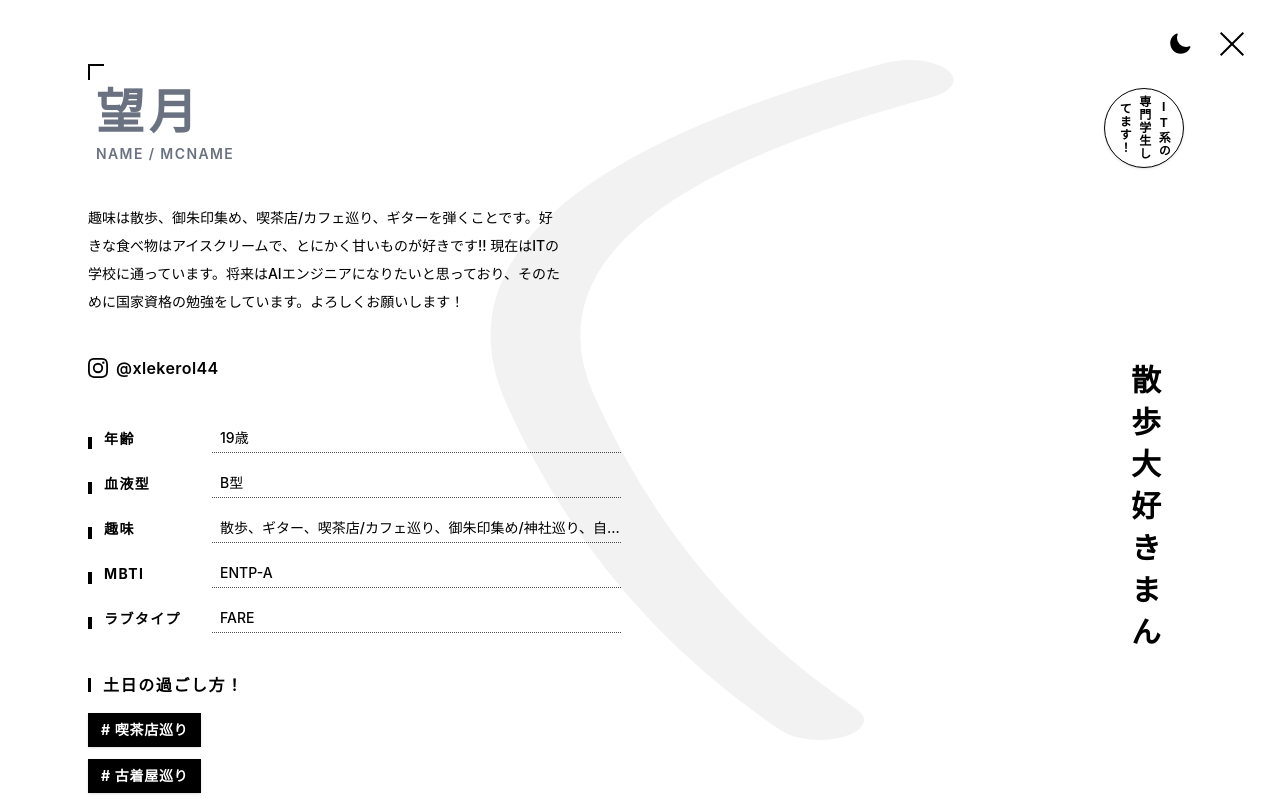
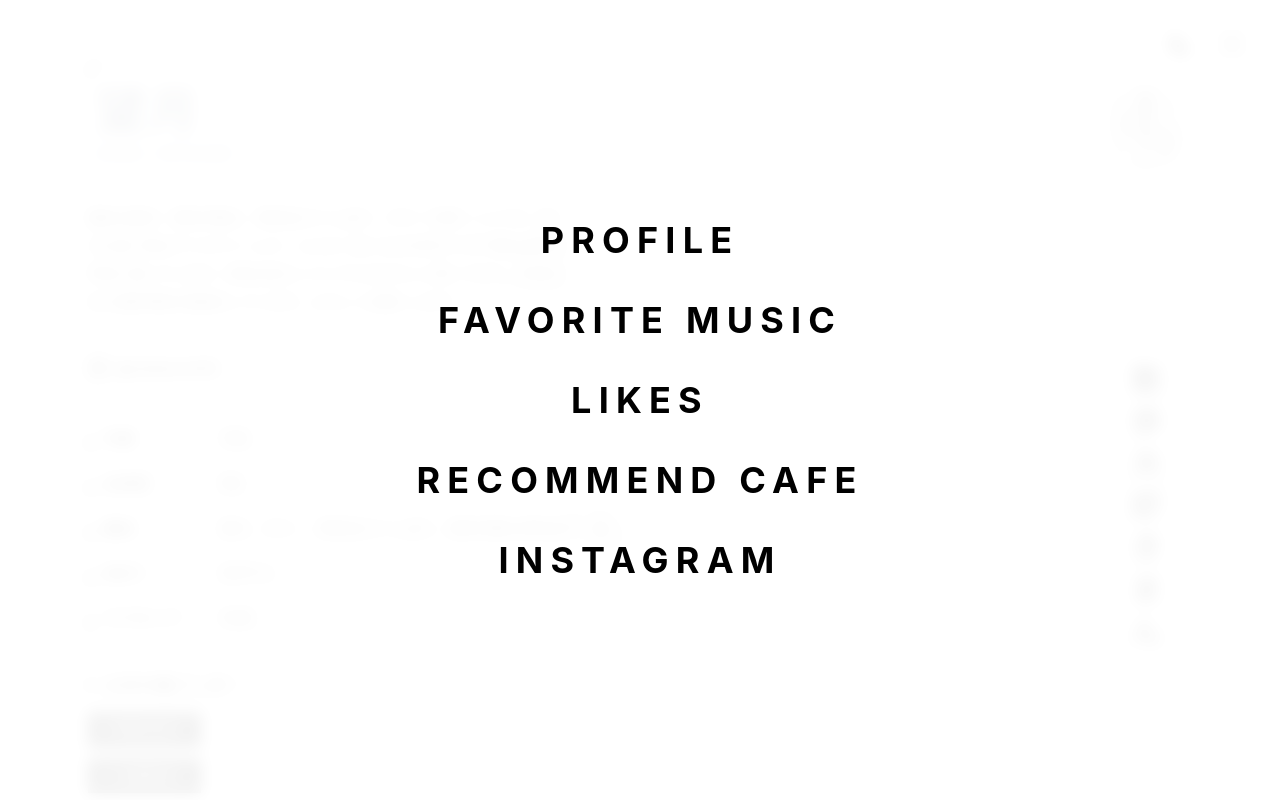
Before and after one commit to ken-31/my-profile, a React (Vite) app: page / in a window 1280 px wide. Both pictures are taken after a click on the button 1232 px from the left and 44 px from the top of the page. Shown: the top 800 px of the page. Built offline with nearby package versions, Linux system fonts and the light colour scheme.

Commit message:
更新しました

```diff
--- a/src/ProfilePage.tsx
+++ b/src/ProfilePage.tsx
@@ -7,7 +7,9 @@
     useEffect(() => {
         const observer = new IntersectionObserver((entries) => {
             entries.forEach(entry => {
-                if (entry.isIntersecting) setVisible(true);
+                if (entry.isIntersecting) {
+                    setVisible(true);
+                }
             });
         }, { threshold: 0.1 });
 
@@ -69,7 +71,7 @@
             ]
         },
         {
-            no: '02', t: '散歩知てるときに聞いている曲',
+            no: '02', t: '散歩してるときに聞いている曲',
             songs: [
                 { title: '光の方へ', artist: 'カネコアヤノ', album: '燦々', time: '3:50' },
                 { title: '明るい未来', artist: 'never young beach', album: 'fam fam', time: '3:54' },
@@ -173,6 +175,19 @@
 
     const toggleMenu = () => setIsMenuOpen(!isMenuOpen);
 
+    const handleScrollTo = (e: React.MouseEvent, targetId: string) => {
+        e.preventDefault();
+        setIsMenuOpen(false);
+        if (targetId === 'top') {
+            window.scrollTo({ top: 0, behavior: 'smooth' });
+        } else if (targetId === 'music' || targetId === 'cafes') {
+            const element = document.getElementById(`${targetId}-title`);
+            if (element) element.scrollIntoView({ behavior: 'smooth', block: 'start' });
+        } else {
+            const element = document.getElementById(targetId);
+            if (element) element.scrollIntoView({ behavior: 'smooth' });
+        }
+    };
 
     const carouselBaseItems = [
         '/images/ralph lauren.png', '/images/arcteryx.jpg', '/images/levis.jpg', '/images/carhartt.jpg', '/images/nana.jpg'
@@ -224,35 +239,38 @@
             {selectedPlaylistIndex !== null && (
                 <div className={`fixed inset-0 z-[100] flex items-center justify-center p-4 backdrop-blur-md transition-all duration-300 ${isDarkMode ? 'bg-black/80' : 'bg-stone-500/50'}`}>
 
-                    <div className="absolute inset-0 cursor-pointer" onClick={() => setSelectedPlaylistIndex(null)}></div>
+                    <div className="absolute inset-0 cursor-pointer" aria-hidden="true" onClick={() => setSelectedPlaylistIndex(null)}></div>
 
                     <button
                         className="absolute top-6 right-6 md:top-10 md:right-10 z-50 text-white hover:scale-110 transition-transform bg-black/40 rounded-full p-2 backdrop-blur"
                         onClick={() => setSelectedPlaylistIndex(null)}
+                        aria-label="Close"
                     >
-                        <svg className="w-8 h-8" viewBox="0 0 24 24" fill="none" stroke="currentColor" strokeWidth="2"><path d="M6 18L18 6M6 6l12 12" /></svg>
+                        <svg className="w-8 h-8" viewBox="0 0 24 24" fill="none" stroke="currentColor" strokeWidth="2"><path d="M6 18L18 6M6 6l12 12"/></svg>
                     </button>
 
                     <div className="relative w-full h-[85vh] flex items-center justify-center overflow-hidden pointer-events-none">
 
                         <button
                             className={`absolute left-2 md:left-8 z-50 w-12 h-12 rounded-full border border-zinc-500 flex items-center justify-center pointer-events-auto transition-transform ${isDarkMode ? 'bg-zinc-800 text-white' : 'bg-white text-black'} ${selectedPlaylistIndex === 0 ? 'opacity-30 cursor-not-allowed' : 'hover:scale-110 cursor-pointer'}`}
-                            onClick={(e) => { e.stopPropagation(); setSelectedPlaylistIndex(prev => Math.max(0, (prev || 0) - 1)); }}
+                            onClick={(e) => { e.stopPropagation(); setSelectedPlaylistIndex(prev => Math.max(0, (prev ?? 0) - 1)); }}
                             disabled={selectedPlaylistIndex === 0}
+                            aria-label="Previous playlist"
                         >
-                            <svg className="w-6 h-6" viewBox="0 0 24 24" fill="none" stroke="currentColor" strokeWidth="2"><path d="M15 19l-7-7 7-7" /></svg>
+                            <svg className="w-6 h-6" viewBox="0 0 24 24" fill="none" stroke="currentColor" strokeWidth="2"><path d="M15 19l-7-7 7-7"/></svg>
                         </button>
 
                         <button
                             className={`absolute right-2 md:right-8 z-50 w-12 h-12 rounded-full border border-zinc-500 flex items-center justify-center pointer-events-auto transition-transform ${isDarkMode ? 'bg-zinc-800 text-white' : 'bg-white text-black'} ${selectedPlaylistIndex === playlistData.length - 1 ? 'opacity-30 cursor-not-allowed' : 'hover:scale-110 cursor-pointer'}`}
-                            onClick={(e) => { e.stopPropagation(); setSelectedPlaylistIndex(prev => Math.min(playlistData.length - 1, (prev || 0) + 1)); }}
+                            onClick={(e) => { e.stopPropagation(); setSelectedPlaylistIndex(prev => Math.min(playlistData.length - 1, (prev ?? 0) + 1)); }}
                             disabled={selectedPlaylistIndex === playlistData.length - 1}
+                            aria-label="Next playlist"
                         >
-                            <svg className="w-6 h-6" viewBox="0 0 24 24" fill="none" stroke="currentColor" strokeWidth="2"><path d="M9 5l7 7-7 7" /></svg>
+                            <svg className="w-6 h-6" viewBox="0 0 24 24" fill="none" stroke="currentColor" strokeWidth="2"><path d="M9 5l7 7-7 7"/></svg>
                         </button>
 
                         {playlistData.map((pl, idx) => {
-                            const offset = idx - selectedPlaylistIndex;
+                            const offset = idx - (selectedPlaylistIndex ?? 0);
                             const isCenter = offset === 0;
 
                             let transformClass = "";
@@ -265,12 +283,17 @@
 
                             return (
                                 <div
-                                    key={idx}
-                                    className={`absolute w-[88%] md:w-[75%] lg:w-[60%] max-w-5xl h-full flex flex-col transition-all duration-700 ease-[cubic-bezier(0.25,1,0.5,1)] rounded-2xl border ${isDarkMode ? 'bg-zinc-900 border-zinc-700 text-white' : 'bg-white border-zinc-300 text-black'} shadow-2xl pointer-events-auto ${transformClass}`}
+                                    key={pl.no}
+                                    role="button"
+                                    tabIndex={isCenter ? -1 : 0}
+                                    onKeyDown={(e) => {
+                                        if (e.key === 'Enter' && !isCenter) setSelectedPlaylistIndex(idx);
+                                    }}
+                                    className={`absolute w-[88%] md:w-[75%] lg:w-[60%] max-w-5xl h-full flex flex-col transition-all duration-700 ease-[cubic-bezier(0.25,1,0.5,1)] rounded-2xl border ${isDarkMode ? 'bg-zinc-900 border-zinc-700 text-white' : 'bg-white border-zinc-300 text-black'} shadow-2xl pointer-events-auto ${transformClass} outline-none`}
                                     style={{ zIndex }}
                                     onClick={(e) => {
                                         e.stopPropagation();
-                                        if (!isCenter) setSelectedPlaylistIndex(idx);
+                                        if(!isCenter) setSelectedPlaylistIndex(idx);
                                     }}
                                 >
                                     <div className="p-8 text-center shrink-0 border-b border-current/10">
@@ -290,14 +313,14 @@
                                             {pl.songs.map((song, sIdx) => (
                                                 <div key={sIdx} className="grid grid-cols-[3rem_1fr_auto] md:grid-cols-[3rem_2fr_2fr_2fr_auto] items-center gap-4 py-4 border-b border-current/10 hover:bg-current/5 transition-colors cursor-default">
                                                     <div className="w-10 h-10 border border-current/20 rounded-md bg-zinc-500/10 flex items-center justify-center shrink-0 mx-auto">
-                                                        <svg className="w-5 h-5 opacity-40" viewBox="0 0 24 24" fill="none" stroke="currentColor" strokeWidth="1.5"><path d="M9 18V5l12-2v13" /><circle cx="6" cy="18" r="3" /><circle cx="18" cy="16" r="3" /></svg>
+                                                        <svg className="w-5 h-5 opacity-40" viewBox="0 0 24 24" fill="none" stroke="currentColor" strokeWidth="1.5"><path d="M9 18V5l12-2v13"/><circle cx="6" cy="18" r="3"/><circle cx="18" cy="16" r="3"/></svg>
                                                     </div>
                                                     <div className="font-bold truncate text-base">{song.title}</div>
                                                     <div className="hidden md:block opacity-80 truncate">{song.artist}</div>
                                                     <div className="hidden md:block opacity-80 truncate">{song.album}</div>
                                                     <div className="flex items-center gap-6 justify-end">
                                                         <span className="opacity-60 font-mono text-sm">{song.time}</span>
-                                                        <svg className="w-5 h-5 opacity-40 hover:opacity-100 cursor-pointer transition-opacity" viewBox="0 0 24 24" fill="none" stroke="currentColor" strokeWidth="2"><circle cx="12" cy="12" r="1" /><circle cx="19" cy="12" r="1" /><circle cx="5" cy="12" r="1" /></svg>
+                                                        <svg className="w-5 h-5 opacity-40 hover:opacity-100 cursor-pointer transition-opacity" viewBox="0 0 24 24" fill="none" stroke="currentColor" strokeWidth="2"><circle cx="12" cy="12" r="1"/><circle cx="19" cy="12" r="1"/><circle cx="5" cy="12" r="1"/></svg>
                                                     </div>
                                                 </div>
                                             ))}
@@ -308,19 +331,20 @@
                         })}
 
                         <div className="absolute bottom-[-2rem] flex gap-3 z-50 pointer-events-auto">
-                            {playlistData.map((_, idx) => (
-                                <div
-                                    key={idx}
+                            {playlistData.map((item, idx) => (
+                                <button
+                                    key={item.no}
+                                    aria-label={`Go to slide ${idx + 1}`}
                                     className={`w-2.5 h-2.5 rounded-full transition-all duration-300 cursor-pointer border border-white/50 ${idx === selectedPlaylistIndex ? 'bg-white scale-125' : 'bg-transparent hover:bg-white/50'}`}
                                     onClick={(e) => { e.stopPropagation(); setSelectedPlaylistIndex(idx); }}
-                                ></div>
+                                ></button>
                             ))}
                         </div>
                     </div>
                 </div>
             )}
 
-            <div className="fixed top-0 w-full flex justify-end items-center p-4 md:p-8 z-50 pointer-events-none">
+            <div className="fixed top-0 w-full flex justify-end items-center p-4 md:p-8 z-30 pointer-events-none">
                 <div className="flex items-center gap-6 pointer-events-auto">
                     <button onClick={() => setIsDarkMode(!isDarkMode)} className="hover:scale-110 transition-transform duration-300">
                         {isDarkMode ? (
@@ -335,6 +359,16 @@
                         <span className={`block h-0.5 ${theme.bgInvert} transition-all duration-300 ease-in-out ${isMenuOpen ? 'w-8 -rotate-45 -translate-y-2' : 'w-8 group-hover:w-4'}`}></span>
                     </button>
                 </div>
+            </div>
+
+            <div className={`fixed inset-0 z-40 ${isDarkMode ? 'bg-black/95' : 'bg-white/95'} backdrop-blur-sm flex flex-col items-center justify-center transition-all duration-500 ease-in-out ${isMenuOpen ? 'opacity-100 pointer-events-auto visible' : 'opacity-0 pointer-events-none invisible'}`}>
+                <nav className="flex flex-col gap-10 text-2xl md:text-4xl font-bold tracking-[0.2em] text-center">
+                    <button onClick={(e) => handleScrollTo(e, 'top')} className="hover:text-gray-400 hover:scale-110 transition-all duration-300 bg-transparent border-none cursor-pointer">PROFILE</button>
+                    <button onClick={(e) => handleScrollTo(e, 'music')} className="hover:text-gray-400 hover:scale-110 transition-all duration-300 bg-transparent border-none cursor-pointer">FAVORITE MUSIC</button>
+                    <button onClick={(e) => handleScrollTo(e, 'likes')} className="hover:text-gray-400 hover:scale-110 transition-all duration-300 bg-transparent border-none cursor-pointer">LIKES</button>
+                    <button onClick={(e) => handleScrollTo(e, 'cafes')} className="hover:text-gray-400 hover:scale-110 transition-all duration-300 bg-transparent border-none cursor-pointer">RECOMMEND CAFE</button>
+                    <a href={"https://www.instagram.com/xlekerol44/"} target="_blank" rel="noopener noreferrer" className="hover:text-gray-400 hover:scale-110 transition-all duration-300">INSTAGRAM</a>
+                </nav>
             </div>
 
             <div className="w-full flex flex-col items-center p-4 md:p-12 gap-y-24 md:gap-y-32 max-w-[1200px] mt-12 md:mt-0 pb-24">
@@ -407,9 +441,6 @@
                     </div>
                 </FadeInSection>
 
-                {/* =========================================
-                    SECTION 2 : FAVORITE MUSIC
-                ========================================= */}
                 <div id="music" className="relative w-full min-h-[90vh] flex flex-col items-center overflow-visible pt-10">
                     <div id="music-title" ref={musicRef} className="w-full h-1 scroll-mt-24 md:scroll-mt-32"></div>
 
@@ -486,7 +517,7 @@
                                         「言葉は、言葉にならない気持ちを形にしてくれるもの。」
                                     </p>
                                     <p className={`text-sm mt-6 leading-loose opacity-80 ${theme.textMuted}`}>
-                                        言葉にできない、つらい時。そっと寄り添ってくれる音楽が大好きです。<br />
+                                        言葉にできない、つらい時。そっと寄り添ってくれる音楽が大好きです。<br/>
                                         ジャンルにこだわらず、その瞬間の心に響く、大切な音たちをここに集めています。
                                     </p>
                                 </div>
@@ -502,7 +533,12 @@
                                         {playlistData.map((pl, idx) => (
                                             <div
                                                 key={pl.no}
-                                                className={`flex items-center gap-4 group cursor-pointer border-b ${theme.borderDotted} pb-4`}
+                                                role="button"
+                                                tabIndex={0}
+                                                onKeyDown={(e) => {
+                                                    if (e.key === 'Enter') setSelectedPlaylistIndex(idx);
+                                                }}
+                                                className={`flex items-center gap-4 group cursor-pointer border-b ${theme.borderDotted} pb-4 outline-none`}
                                                 onClick={() => setSelectedPlaylistIndex(idx)}
                                             >
                                                 <span className="text-xs font-bold opacity-30">{pl.no}</span>
@@ -511,7 +547,7 @@
                                                     <p className="text-[10px] opacity-50">{pl.songs.length} songs</p>
                                                 </div>
                                                 <div className="w-8 h-8 rounded-full border border-current flex items-center justify-center opacity-0 group-hover:opacity-100 transition-opacity">
-                                                    <svg className="w-3 h-3 fill-current" viewBox="0 0 24 24"><path d="M8 5v14l11-7z" /></svg>
+                                                    <svg className="w-3 h-3 fill-current" viewBox="0 0 24 24"><path d="M8 5v14l11-7z"/></svg>
                                                 </div>
                                             </div>
                                         ))}
@@ -536,9 +572,6 @@
                     </div>
                 </div>
 
-                {/* =========================================
-                    SECTION 3 : LIKES
-                ========================================= */}
                 <FadeInSection>
                     <div id="likes" className="relative z-10 w-full flex flex-col items-center pt-4 md:pt-10 mb-24">
                         <div className="w-full pl-2 mb-12 text-left relative max-w-4xl">
@@ -566,9 +599,6 @@
                     </div>
                 </FadeInSection>
 
-                {/* =========================================
-                    SECTION 4 : RECOMMEND CAFES
-                ========================================= */}
                 <div id="cafes" className="relative w-full flex flex-col items-center pt-10 mb-24 overflow-visible">
                     <div id="cafes-title" ref={cafesRef} className="w-full h-1 scroll-mt-24 md:scroll-mt-32"></div>
 
@@ -601,9 +631,9 @@
                             <h2 className="text-5xl md:text-7xl font-bold mb-10 tracking-tighter italic">My Favorite Cafes.</h2>
                             <div className={`flex gap-12 items-center border-y ${theme.borderDotted} py-8`}>
                                 {[
-                                    { label: 'Visit Count', val: cafeData.length, unit: 'places' },
-                                    { label: 'Areas', val: uniqueAreasCount, unit: 'cities' },
-                                    { label: 'Saved', val: cafeData.length, unit: 'favorites' }
+                                    {label:'Visit Count', val: cafeData.length, unit:'places'},
+                                    {label:'Areas', val: uniqueAreasCount, unit:'cities'},
+                                    {label:'Saved', val: cafeData.length, unit:'favorites'}
                                 ].map(s => (
                                     <div key={s.label}>
                                         <p className={`text-[10px] uppercase font-bold opacity-50 mb-1 ${theme.textMuted}`}>{s.label}</p>
@@ -653,6 +683,7 @@
                                                 <span className={`absolute top-4 left-4 text-3xl font-black opacity-30 italic ${theme.textMuted} z-20 pointer-events-none`}>{cf.no}</span>
                                                 <iframe
                                                     src={cf.mapSrc}
+                                                    title={`${cf.n}の地図`}
                                                     width="100%"
                                                     height="100%"
                                                     style={{ border: 0 }}
@@ -678,7 +709,7 @@
                                 <div className="space-y-8 pt-10">
                                     <h3 className={`text-xl font-bold uppercase italic border-b ${theme.borderDotted} pb-4`}>Latest Articles</h3>
                                     <div className="grid grid-cols-1 md:grid-cols-3 gap-6">
-                                        {[1, 2, 3].map(i => (
+                                        {[1,2,3].map(i => (
                                             <div key={i} className="space-y-4 group cursor-pointer">
                                                 <div className={`aspect-video ${theme.cardBg} overflow-hidden rounded`}>
                                                     <div className="w-full h-full bg-zinc-500/20 group-hover:scale-110 transition-transform duration-700"></div>
```
